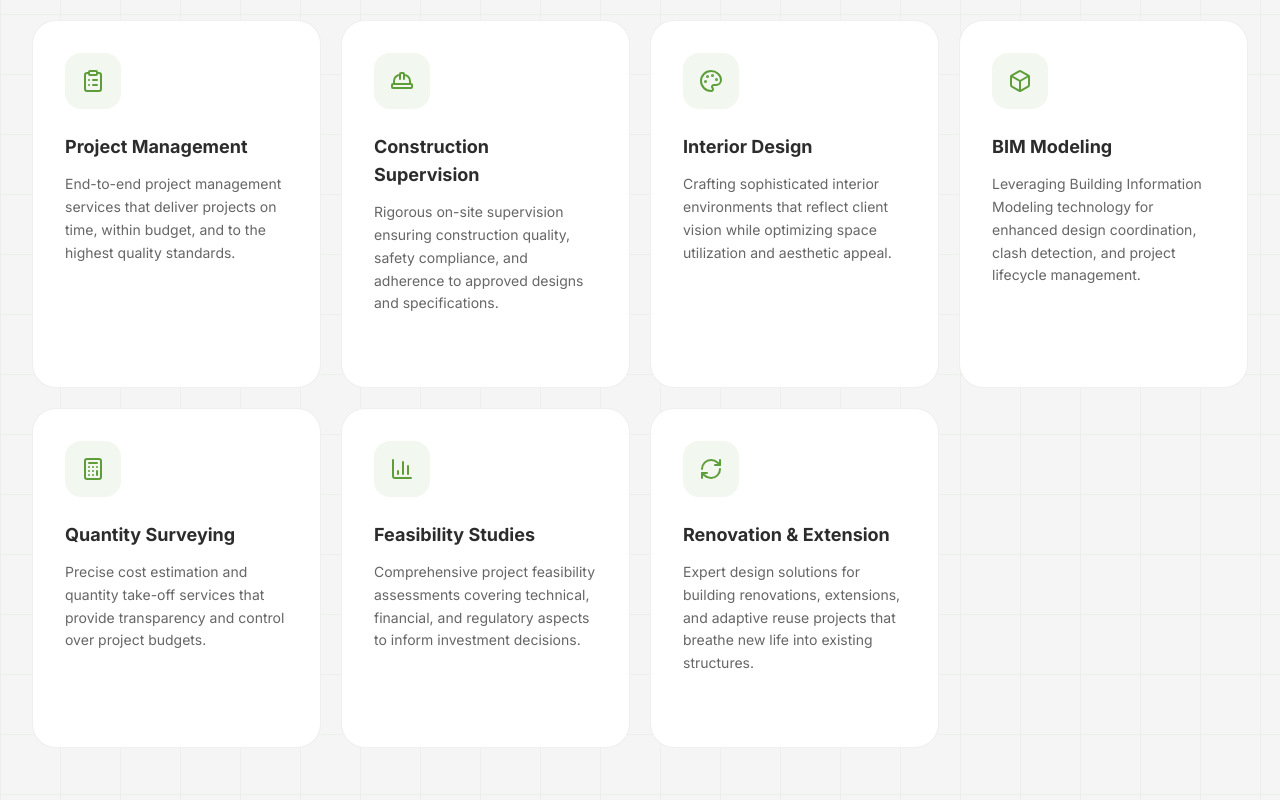
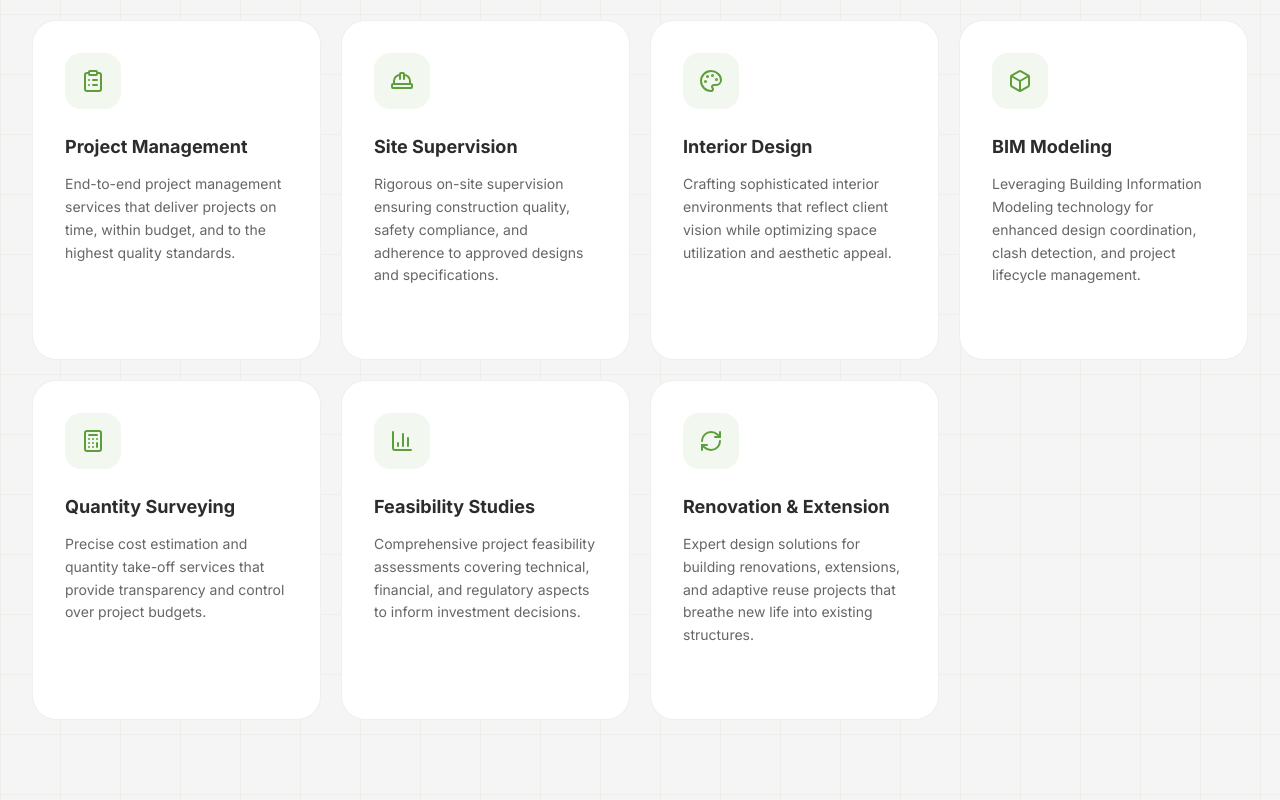
Before and after one commit to sherry2k/ubec-website, a React (Vite) app: page / in a window 1280 px wide. Shown: the part 2700-3500 px from the top of the page. Built offline with nearby package versions, Linux system fonts and the light colour scheme.

Commit message:
Update content.ts

```diff
--- a/src/data/content.ts
+++ b/src/data/content.ts
@@ -43,7 +43,7 @@ export const SERVICES = [
     icon: 'ClipboardList',
   },
   {
-    title: 'Construction Supervision',
+    title: 'Site Supervision',
     description: 'Rigorous on-site supervision ensuring construction quality, safety compliance, and adherence to approved designs and specifications.',
     icon: 'HardHat',
   },
@@ -318,14 +318,15 @@ export const BLOG_POSTS = [
 export const PARTNERS = [
   'Abu Dhabi Municipality',
   'Dubai Municipality',
+  'ALDAR',
   'DMT',
   'Civil Defense',
   'TAQA',
-  'ADDC',
+  'ITC',
   'Etisalat',
   'ADNOC',
-  'SEDD',
-  'Ajman Municipality',
+
+
 ];
 
 export const NAV_LINKS = [
```
